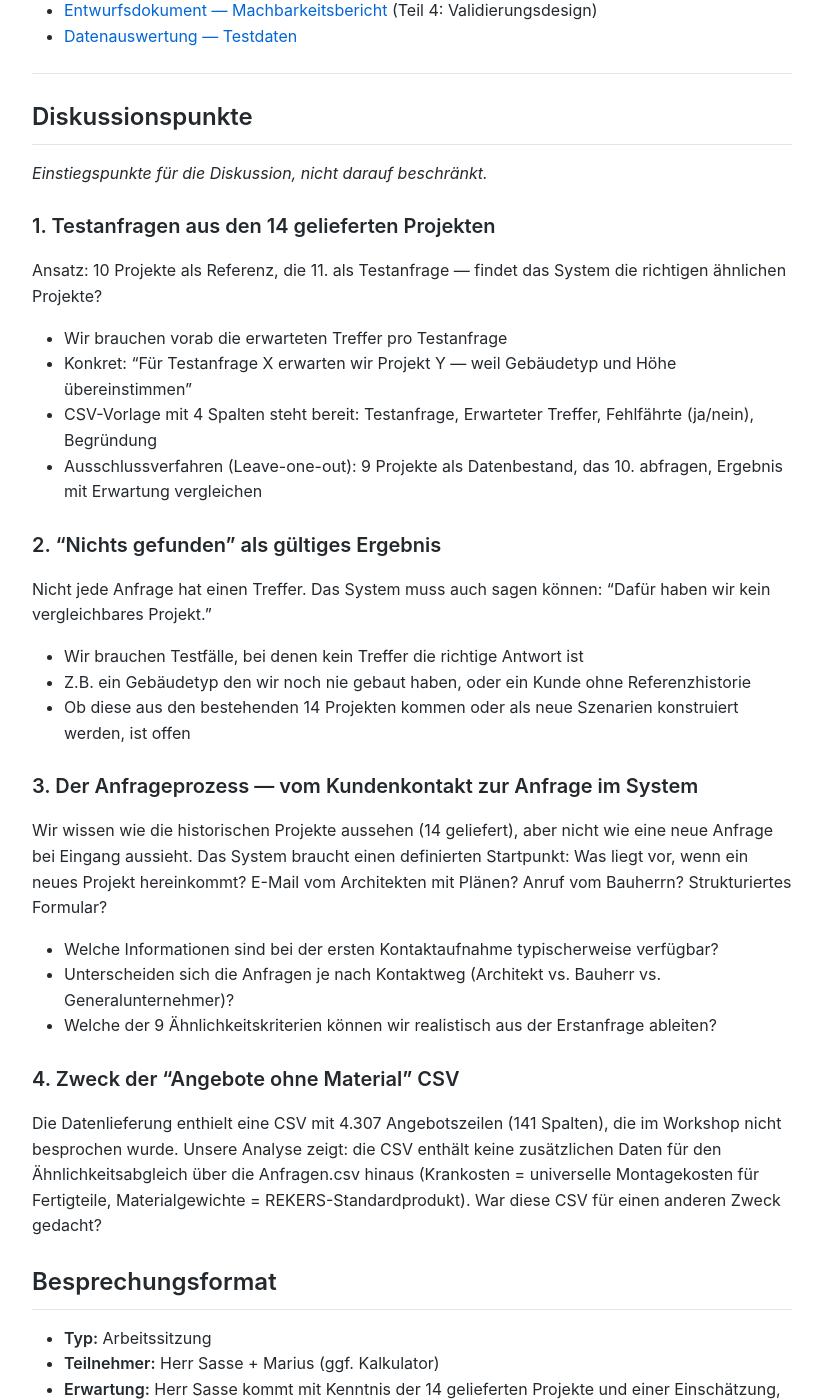
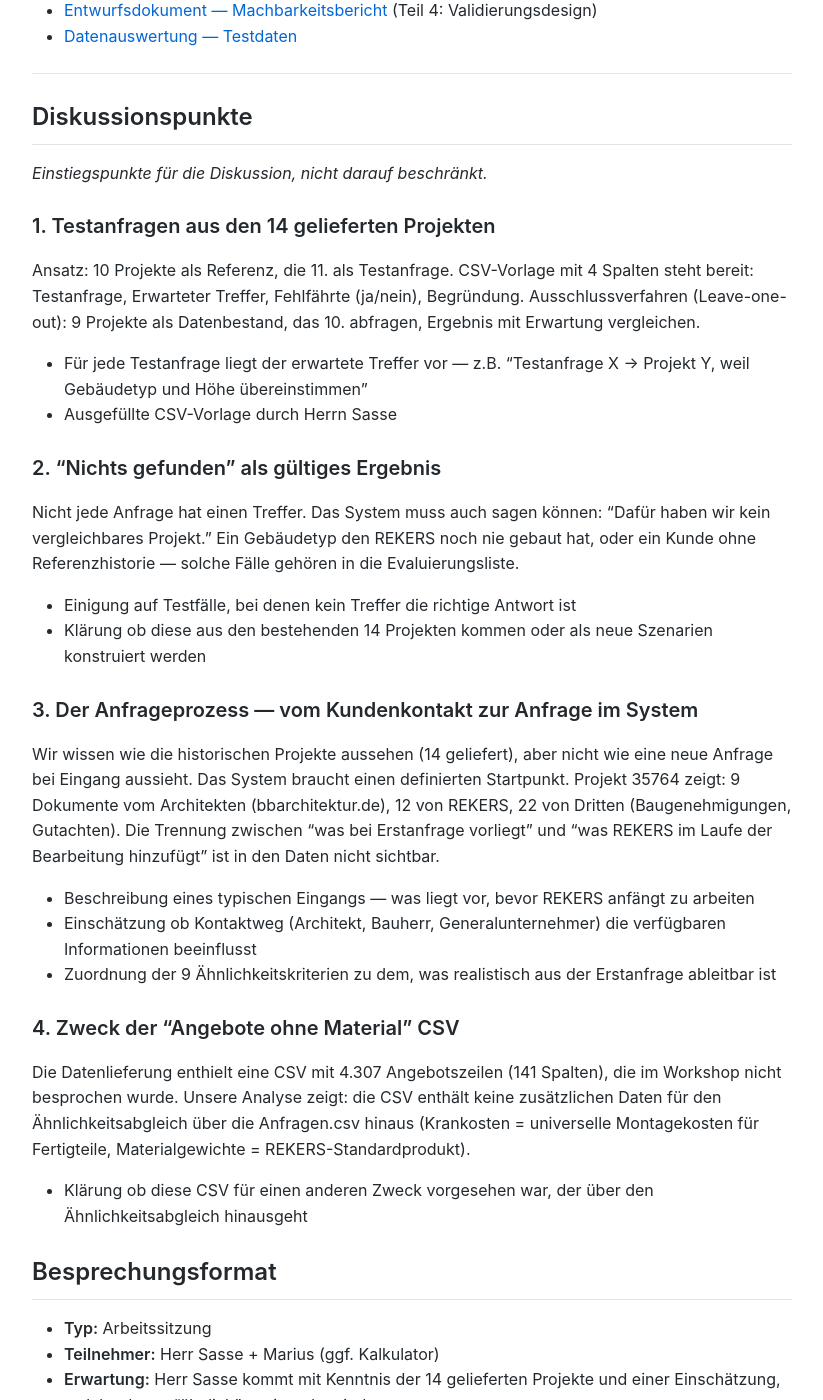
Before and after one commit to MariusWilsch/public-wilsch-ai-pages, a Jekyll site: the page built from project/rekers/meeting-agenda-evaluierungsliste.md, in a window 1280 px wide and 1400 px high, scrolled down 798 px. Shown: the whole window, without its empty margins (228-1051 px from the left). Built offline with Jekyll 4.4.1, drawn with Linux system fonts in a browser that asks for light colours; our own code applies the rules of GitHub Pages for plain Markdown files.

Commit message:
Sync from hippocampus 2026-02-11

```diff
--- a/project/rekers/meeting-agenda-evaluierungsliste.md
+++ b/project/rekers/meeting-agenda-evaluierungsliste.md
@@ -26,32 +26,31 @@ Validierungsdesign für den V006 Machbarkeitsbericht klären, damit die POC-Test
 
 ### 1. Testanfragen aus den 14 gelieferten Projekten
 
-Ansatz: 10 Projekte als Referenz, die 11. als Testanfrage — findet das System die richtigen ähnlichen Projekte?
+Ansatz: 10 Projekte als Referenz, die 11. als Testanfrage. CSV-Vorlage mit 4 Spalten steht bereit: Testanfrage, Erwarteter Treffer, Fehlfährte (ja/nein), Begründung. Ausschlussverfahren (Leave-one-out): 9 Projekte als Datenbestand, das 10. abfragen, Ergebnis mit Erwartung vergleichen.
 
-- Wir brauchen vorab die erwarteten Treffer pro Testanfrage
-- Konkret: "Für Testanfrage X erwarten wir Projekt Y — weil Gebäudetyp und Höhe übereinstimmen"
-- CSV-Vorlage mit 4 Spalten steht bereit: Testanfrage, Erwarteter Treffer, Fehlfährte (ja/nein), Begründung
-- Ausschlussverfahren (Leave-one-out): 9 Projekte als Datenbestand, das 10. abfragen, Ergebnis mit Erwartung vergleichen
+- Für jede Testanfrage liegt der erwartete Treffer vor — z.B. "Testanfrage X → Projekt Y, weil Gebäudetyp und Höhe übereinstimmen"
+- Ausgefüllte CSV-Vorlage durch Herrn Sasse
 
 ### 2. "Nichts gefunden" als gültiges Ergebnis
 
-Nicht jede Anfrage hat einen Treffer. Das System muss auch sagen können: "Dafür haben wir kein vergleichbares Projekt."
+Nicht jede Anfrage hat einen Treffer. Das System muss auch sagen können: "Dafür haben wir kein vergleichbares Projekt." Ein Gebäudetyp den REKERS noch nie gebaut hat, oder ein Kunde ohne Referenzhistorie — solche Fälle gehören in die Evaluierungsliste.
 
-- Wir brauchen Testfälle, bei denen kein Treffer die richtige Antwort ist
-- Z.B. ein Gebäudetyp den wir noch nie gebaut haben, oder ein Kunde ohne Referenzhistorie
-- Ob diese aus den bestehenden 14 Projekten kommen oder als neue Szenarien konstruiert werden, ist offen
+- Einigung auf Testfälle, bei denen kein Treffer die richtige Antwort ist
+- Klärung ob diese aus den bestehenden 14 Projekten kommen oder als neue Szenarien konstruiert werden
 
 ### 3. Der Anfrageprozess — vom Kundenkontakt zur Anfrage im System
 
-Wir wissen wie die historischen Projekte aussehen (14 geliefert), aber nicht wie eine neue Anfrage bei Eingang aussieht. Das System braucht einen definierten Startpunkt: Was liegt vor, wenn ein neues Projekt hereinkommt? E-Mail vom Architekten mit Plänen? Anruf vom Bauherrn? Strukturiertes Formular?
+Wir wissen wie die historischen Projekte aussehen (14 geliefert), aber nicht wie eine neue Anfrage bei Eingang aussieht. Das System braucht einen definierten Startpunkt. Projekt 35764 zeigt: 9 Dokumente vom Architekten (bbarchitektur.de), 12 von REKERS, 22 von Dritten (Baugenehmigungen, Gutachten). Die Trennung zwischen "was bei Erstanfrage vorliegt" und "was REKERS im Laufe der Bearbeitung hinzufügt" ist in den Daten nicht sichtbar.
 
-- Welche Informationen sind bei der ersten Kontaktaufnahme typischerweise verfügbar?
-- Unterscheiden sich die Anfragen je nach Kontaktweg (Architekt vs. Bauherr vs. Generalunternehmer)?
-- Welche der 9 Ähnlichkeitskriterien können wir realistisch aus der Erstanfrage ableiten?
+- Beschreibung eines typischen Eingangs — was liegt vor, bevor REKERS anfängt zu arbeiten
+- Einschätzung ob Kontaktweg (Architekt, Bauherr, Generalunternehmer) die verfügbaren Informationen beeinflusst
+- Zuordnung der 9 Ähnlichkeitskriterien zu dem, was realistisch aus der Erstanfrage ableitbar ist
 
 ### 4. Zweck der "Angebote ohne Material" CSV
 
-Die Datenlieferung enthielt eine CSV mit 4.307 Angebotszeilen (141 Spalten), die im Workshop nicht besprochen wurde. Unsere Analyse zeigt: die CSV enthält keine zusätzlichen Daten für den Ähnlichkeitsabgleich über die Anfragen.csv hinaus (Krankosten = universelle Montagekosten für Fertigteile, Materialgewichte = REKERS-Standardprodukt). War diese CSV für einen anderen Zweck gedacht?
+Die Datenlieferung enthielt eine CSV mit 4.307 Angebotszeilen (141 Spalten), die im Workshop nicht besprochen wurde. Unsere Analyse zeigt: die CSV enthält keine zusätzlichen Daten für den Ähnlichkeitsabgleich über die Anfragen.csv hinaus (Krankosten = universelle Montagekosten für Fertigteile, Materialgewichte = REKERS-Standardprodukt).
+
+- Klärung ob diese CSV für einen anderen Zweck vorgesehen war, der über den Ähnlichkeitsabgleich hinausgeht
 
 ## Besprechungsformat
 
```
